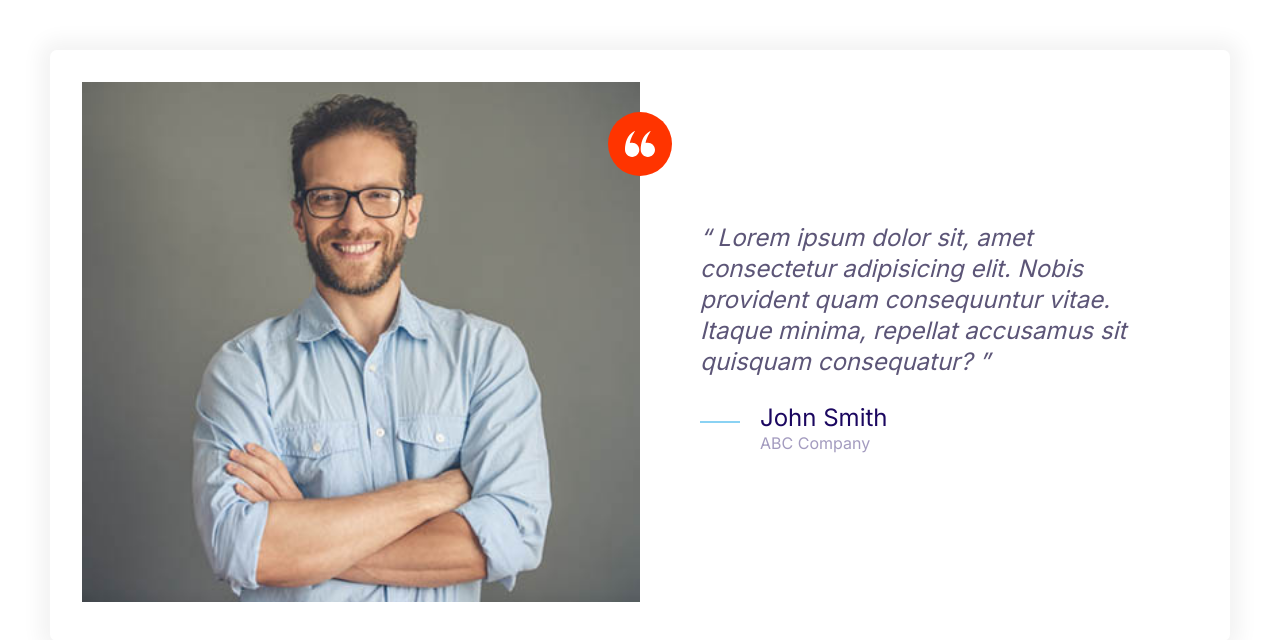
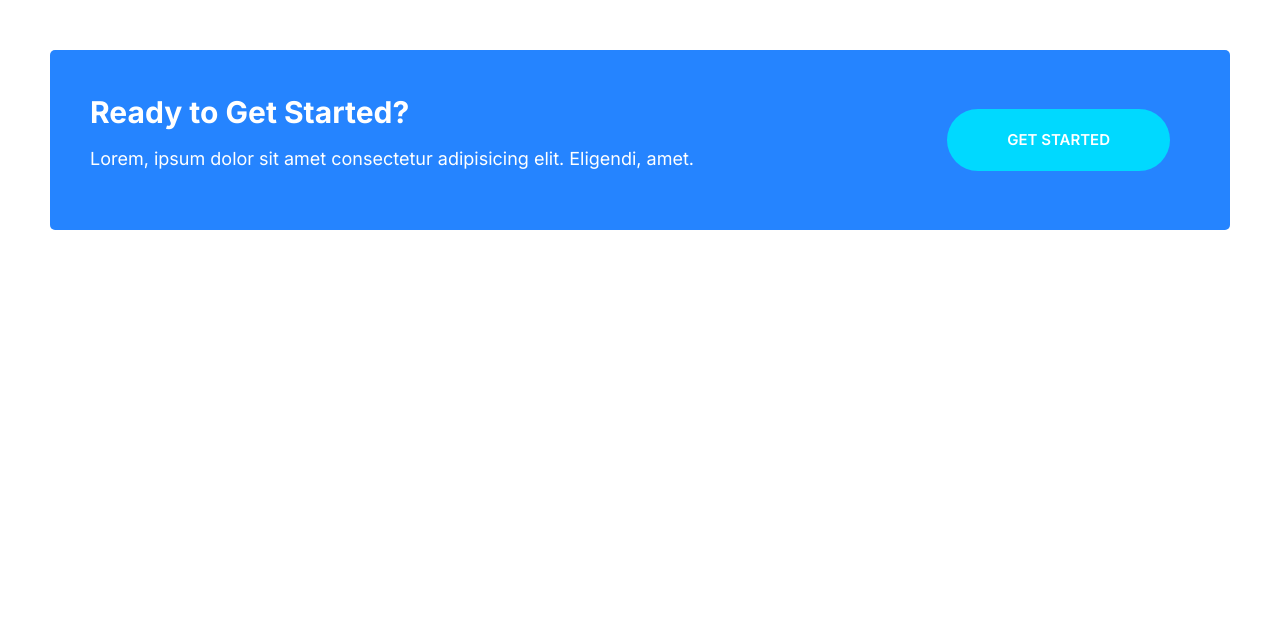
Before and after one commit to ms88941/moshify, a plain HTML site: page index.html in a window 1280 px wide. Drawn offline with Linux system fonts and the light colour scheme.

Commit message:
Build the callout component

```diff
--- a/css/styles.css
+++ b/css/styles.css
@@ -1,3 +1,5 @@
+/* Object oriented CSS */
+
 :root {
   --color-primary: #2584ff;
   --color-secondary: #00d9ff;
@@ -245,6 +247,11 @@ a {
 .btn--outline:hover {
   background: var(--color-headings);
   color: #fff;
+}
+
+.btn--stretched {
+  padding-left: 6rem;
+  padding-right: 6rem;
 }
 
 .btn--block {
@@ -498,3 +505,45 @@ a {
     margin-left: 6rem;
   }
 }
+
+/* Callouts */
+.callout {
+  border-radius: 5px;
+  padding: 4rem;
+}
+
+.callout--primary {
+  background-color: var(--color-primary);
+  color: #fff;
+}
+
+.callout__heading {
+  color: #fff;
+  font-size: 3rem;
+  margin-top: 0;
+}
+
+.callout .btn {
+  align-self: center;
+  justify-self: center;
+}
+
+.callout__content {
+  text-align: center;
+}
+
+@media screen and (min-width: 768px) {
+  .callout .grid--1x2 {
+    grid-template-columns: 1fr auto;
+  }
+
+  .callout__content {
+    text-align: left;
+  }
+
+  .callout .btn {
+    justify-self: start;
+    margin-left: 2rem;
+    margin-right: 2rem;
+  }
+}
--- a/index.html
+++ b/index.html
@@ -14,42 +14,16 @@
     <link rel="stylesheet" href="css/styles.css" />
   </head>
   <body style="padding: 5rem">
-    <div class="card testimonial">
+    <div class="callout callout--primary">
       <div class="grid grid--1x2">
-        <div class="testimonial__image">
-          <img
-            src="images/testimonial.jpg"
-            alt="A
-          happy, smiling customer"
-          />
-          <span class="icon-container icon-container--accent">
-            <svg class="icon icon--white icon--small">
-              <use xlink:href="images/sprite.svg#quotes"></use>
-            </svg>
-          </span>
+        <div class="callout__content">
+          <h2 class="callout__heading">Ready to Get Started?</h2>
+          <p>
+            Lorem, ipsum dolor sit amet consectetur adipisicing elit. Eligendi,
+            amet.
+          </p>
         </div>
-        <div class="testimonial__quote">
-          <blockquote class="quote">
-            <p class="quote__text">
-              Lorem ipsum dolor sit, amet consectetur adipisicing elit. Nobis
-              provident quam consequuntur vitae. Itaque minima, repellat
-              accusamus sit quisquam consequatur?
-            </p>
-            <footer>
-              <div class="media">
-                <div class="media__image">
-                  <svg class="icon icon--primary quote__line">
-                    <use xlink:href="images/sprite.svg#line"></use>
-                  </svg>
-                </div>
-                <div class="media__body">
-                  <h3 class="media__title quote__author">John Smith</h3>
-                  <p class="quote__organization">ABC Company</p>
-                </div>
-              </div>
-            </footer>
-          </blockquote>
-        </div>
+        <a href="#" class="btn btn--secondary btn--stretched">Get Started</a>
       </div>
     </div>
   </body>
```
Also changed, not shown: components/callouts.html (added, +12 -0 lines).
